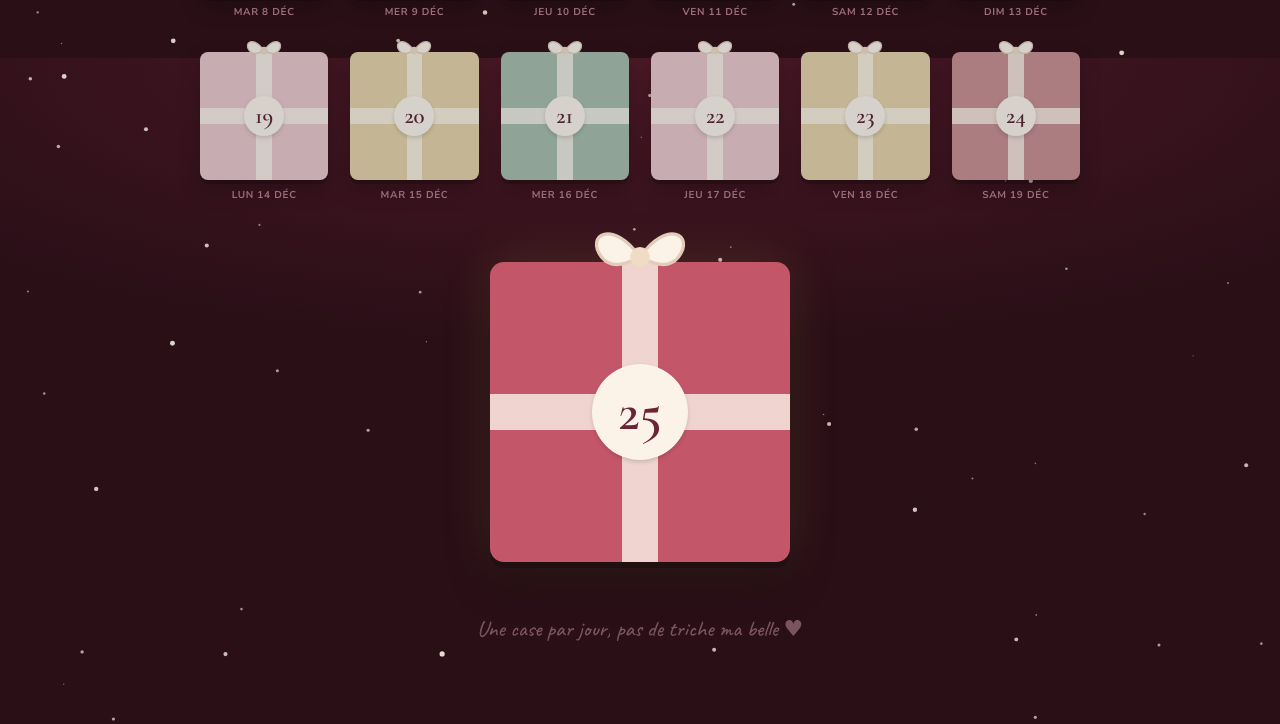
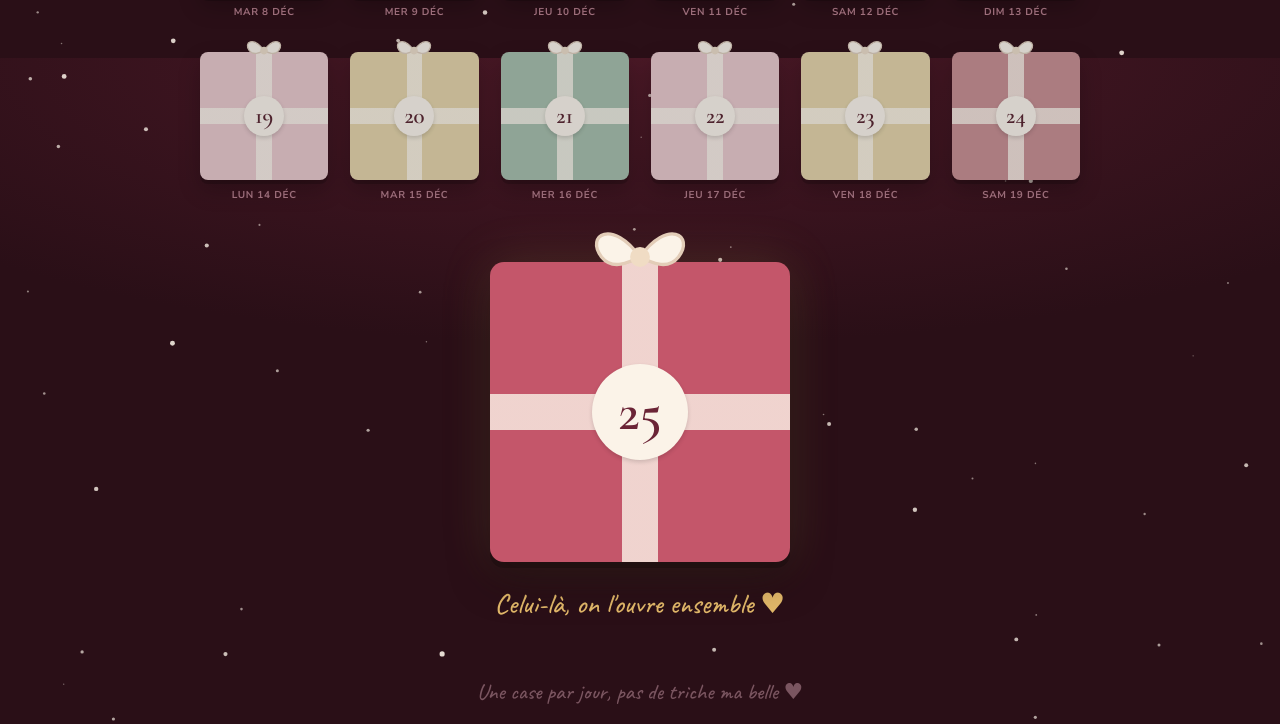
Before and after one commit to nathanlegoff01042005/calendrier-mat, a plain HTML site: page index.html in a window 1280 px wide. Both pictures are taken after a click on the button "25". Shown: the part 742-1466 px from the top of the page. Drawn offline with nearby package versions, Linux system fonts and the light colour scheme.

Commit message:
Grand cadeau : phrase au toucher
Co-Authored-By: Claude Opus 5.5 <noreply@anthropic.com>
Claude-Session: https://claude.ai/code/session_01LQKjzyA2uTwxfdx4y2D6xR

```diff
--- a/index.html
+++ b/index.html
@@ -97,6 +97,7 @@ h1 span{color:var(--or)}
 .porte.grand .noeud{width:110px;height:55px;top:-38px}
 .porte.grand .num{width:96px;height:96px;font-size:54px}
 .porte.grand:hover .forme{transform:none}
+.grand-mot{margin:-8px 0 0;text-align:center;font-family:var(--f-main);font-size:28px;color:var(--or);animation:apparait .6s ease}
 
 /* Boule */
 .boule{border-radius:50%;width:88%;margin-top:4px;background:radial-gradient(circle at 32% 28%,var(--c2),var(--c) 45%,var(--c3));box-shadow:0 8px 16px rgba(0,0,0,.3)}
@@ -271,6 +272,7 @@ h1 span{color:var(--or)}
   </header>
   <div class="grille" id="grille"></div>
   <button class="porte grand" id="grand-cadeau" type="button" aria-label="Le cadeau numéro 25"><span class="forme cadeau" style="--c:#c4566a"><svg class="noeud" viewBox="0 0 40 20" aria-hidden="true"><path d="M20 12 C10 -2 0 4 6 12 C10 17 16 14 20 12 C24 14 30 17 34 12 C40 4 30 -2 20 12Z" fill="#fbf3e8" stroke="#e3cdb8" stroke-width="1.2"/><circle cx="20" cy="12" r="3.6" fill="#f0dcc4"/></svg><span class="num">25</span></span></button>
+  <p class="grand-mot" id="grand-mot" aria-live="polite" hidden>Celui-là, on l'ouvre ensemble ♥</p>
   <p class="pied">Une case par jour, pas de triche ma belle ♥</p>
 </main>
 <div class="voile" id="voile" hidden></div>
@@ -645,7 +647,7 @@ function confettis(){
 })();
 
 enTete(); grille();
-document.getElementById("grand-cadeau").addEventListener("click",e=>{ const b=e.currentTarget; b.classList.remove("secoue"); void b.offsetWidth; b.classList.add("secoue"); });
+document.getElementById("grand-cadeau").addEventListener("click",e=>{ const b=e.currentTarget; b.classList.remove("secoue"); void b.offsetWidth; b.classList.add("secoue"); document.getElementById("grand-mot").hidden=false; });
 setInterval(()=>{ enTete(); }, 60000);
 addEventListener("hashchange", ()=>location.reload());
 </script>
```
